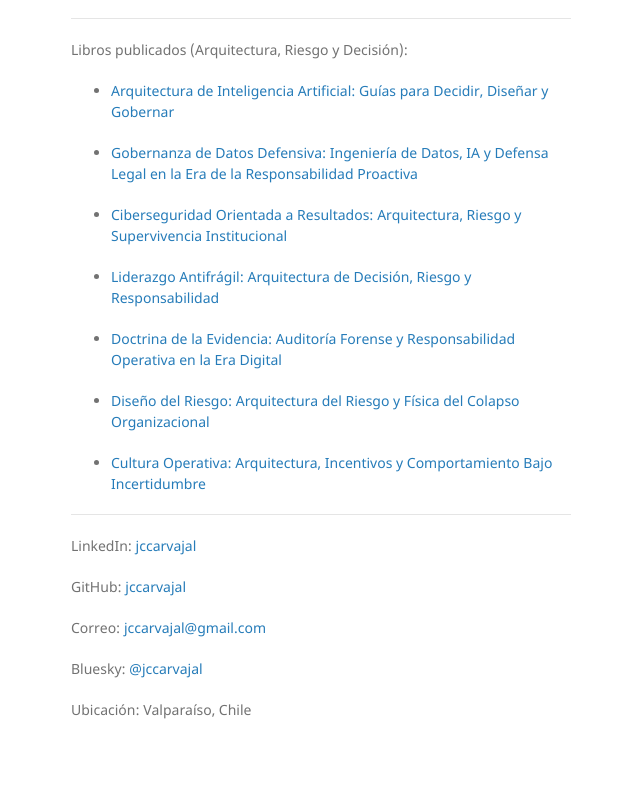
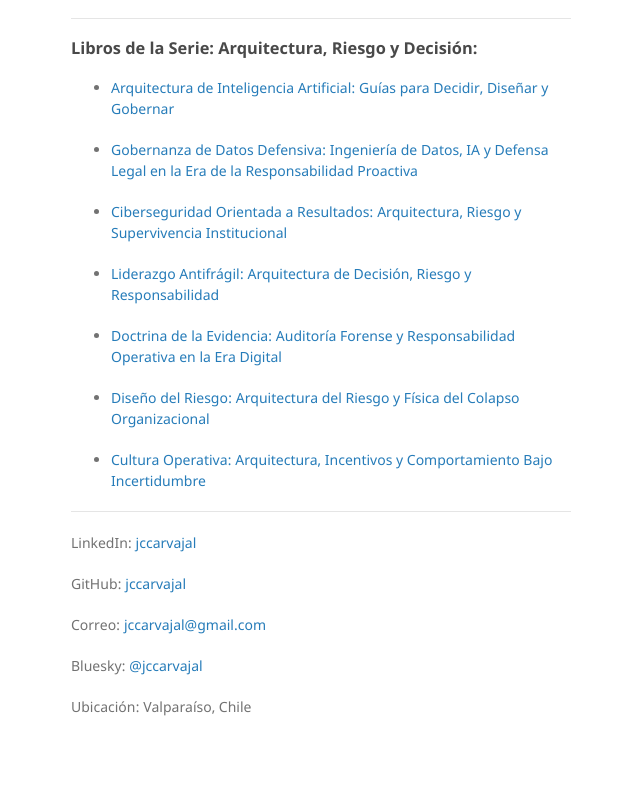
Before and after one commit to jccarvajal/jccarvajal.github.io, a Jekyll site: the page built from index.md, in a window 1280 px wide. Shown: the part 327-1117 px from the top of the page, without its empty margins (499-1139 px from the left). Built offline with Jekyll 4.4.1, drawn with Linux system fonts in a browser that asks for light colours; our own code applies the rules of GitHub Pages for plain Markdown files.

Commit message:
Update section title for published books

```diff
--- a/index.md
+++ b/index.md
@@ -18,7 +18,7 @@ Ingeniero Civil Electrónico, MSc. Telecomunicaciones
 
 ---
 
-Libros publicados (Arquitectura, Riesgo y Decisión):
+### Libros de la Serie: Arquitectura, Riesgo y Decisión:
 
 * [Arquitectura de Inteligencia Artificial: Guías para Decidir, Diseñar y Gobernar](https://ia.jccarvajal.com)
 
```
